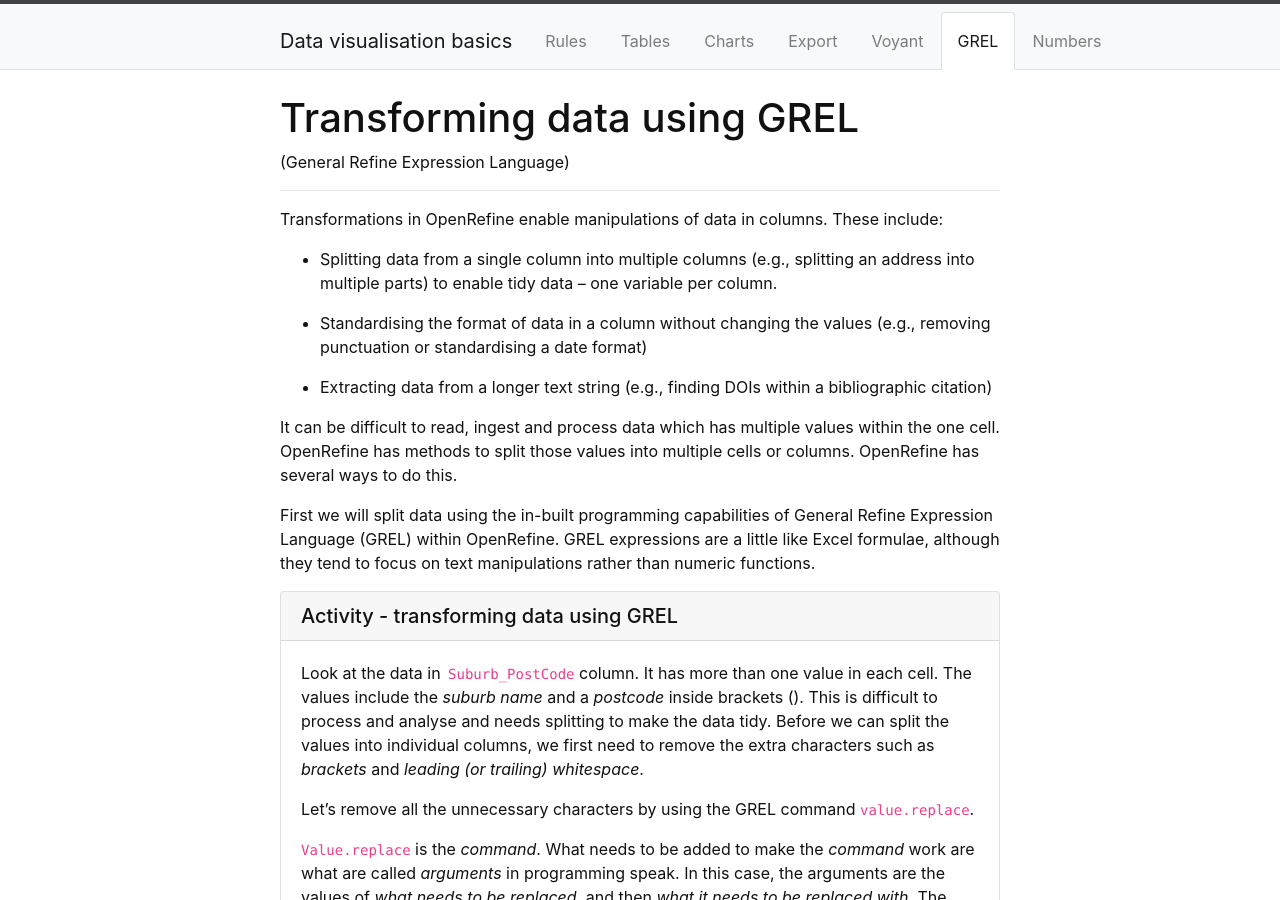
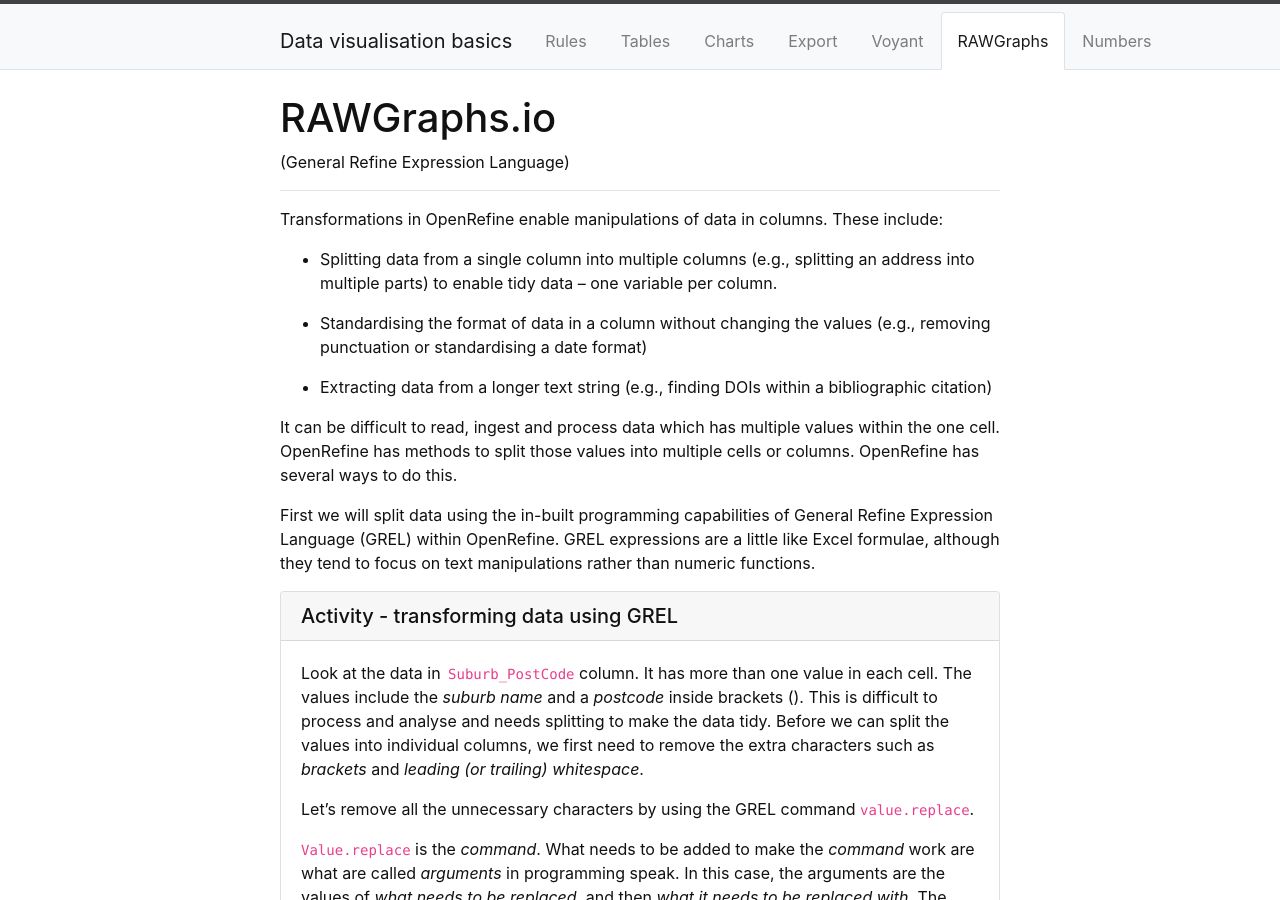
Before and after one commit to GULibrarySandbox/data-vis-basics, a Jekyll site: the page built from content/6-RAWGraphs.md, in a window 1280 px wide and 900 px high. Built offline with Jekyll 4.4.1, drawn with Linux system fonts in a browser that asks for light colours.

Commit message:
Update and rename 6-lesson.md to 6-RAWGraphs.md

```diff
--- a/content/6-lesson.md
+++ b/content/6-RAWGraphs.md
@@ -1,9 +1,9 @@
 ---
-title: GREL
+title: RAWGraphs
 nav: true
 ---
 
-# Transforming data using GREL
+# RAWGraphs.io
 
 (General Refine Expression Language)
 
```
